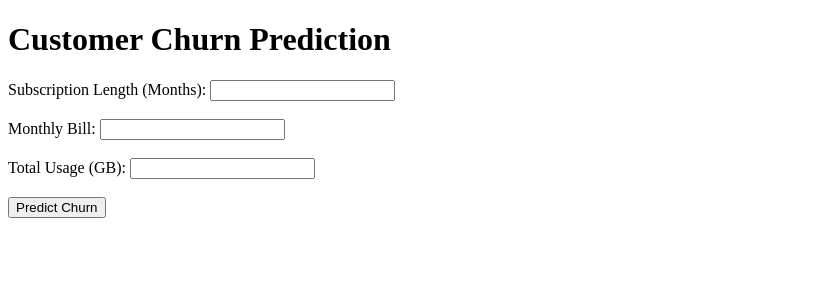
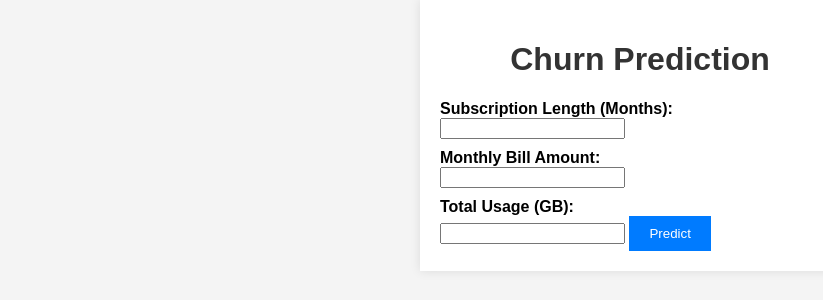
Before and after one commit to zeel-912/Customer_Churn_prediction, a Flask app: template templates/index.html in a window 1280 px wide. Shown: the top 300 px of the page, without its empty margins (0-823 px from the left). Run offline with Flask 3, Linux system fonts and the light colour scheme; the template is opened without the code that fills it, so the values that code supplies are empty.

Commit message:
version2.0

```diff
--- a/app.py
+++ b/app.py
@@ -1,32 +1,39 @@
-from flask import Flask, request, jsonify
-from tensorflow.keras.models import load_model  # Import the Keras load_model function
-import pandas as pd  # For data preprocessing
+from flask import Flask, request, jsonify, render_template
+from tensorflow.keras.models import load_model
+import pandas as pd
 
 app = Flask(__name__)
-model_path='/Users/zeelpatel/PycharmProjects/flaskProject/trained_model.h5'
-model = load_model(model_path)  # Replace with the path to your saved model
+model_path='/Users/zeelpatel/PycharmProjects/flaskProject1/trained_model.h5'
+model = load_model(model_path)
 
-@app.route('/predict', methods=['POST'])
-def predict():
-    try:
-        # Get customer data from the request
-        customer_data = request.json
+@app.route('/', methods=['GET', 'POST'])
+def index():
+    if request.method == 'POST':
+        try:
+            # Get customer data from the form
+            customer_data = {
+                'subscription_months': float(request.form['subscription_months']),
+                'monthly_bill': float(request.form['monthly_bill']),
+                'total_usage_gb': float(request.form['total_usage_gb']),
+                # Add more features as needed
+            }
 
-        # Perform input validation and preprocessing here
-        # For example, you can convert the incoming JSON to a DataFrame
-        input_data = pd.DataFrame([customer_data])
+            # Convert the customer data to a DataFrame
+            input_data = pd.DataFrame([customer_data])
 
-        # Make predictions using the loaded Keras model
-        prediction = model.predict(input_data)
+            # Make predictions using the loaded Keras model
+            prediction = model.predict(input_data)
 
-        # Format the prediction
-        formatted_prediction = "Churn" if prediction[0][0] >= 0.5 else "No Churn"
+            # Format the prediction
+            formatted_prediction = "Churn" if prediction[0][0] >= 0.75 else "No Churn"
 
-        # Return the prediction as a JSON response
-        response = {'prediction': formatted_prediction}
-        return jsonify(response)
-    except Exception as e:
-        return jsonify({'error': str(e)})
+            # Pass the prediction to the results template
+            return render_template('results.html', prediction=formatted_prediction)
+        except Exception as e:
+            error_message = str(e)
+            return render_template('index.html', error=error_message)
+    else:
+        return render_template('index.html')
 
 if __name__ == '__main__':
     app.run(debug=True)
--- a/templates/index.html
+++ b/templates/index.html
@@ -1,61 +1,78 @@
 <!DOCTYPE html>
-<html lang="en">
+<html>
 <head>
-    <meta charset="UTF-8">
-    <meta name="viewport" content="width=device-width, initial-scale=1.0">
-    <title>Customer Churn Prediction</title>
+    <title>Churn Prediction</title>
+    <style>
+        body {
+            font-family: Arial, sans-serif;
+            background-color: #f4f4f4;
+            margin: 0;
+            padding: 0;
+        }
+
+        .container {
+            max-width: 400px;
+            margin: 0 auto;
+            padding: 20px;
+            background-color: #fff;
+            box-shadow: 0 0 10px rgba(0, 0, 0, 0.1);
+        }
+
+        h1 {
+            text-align: center;
+            color: #333;
+        }
+
+        label {
+            display: block;
+            font-weight: bold;
+            margin-top: 10px;
+        }
+
+        input[type="text"] {
+            width: 100%;
+            padding: 10px;
+            margin-bottom: 15px;
+            border: 1px solid #ccc;
+            border-radius: 5px;
+        }
+
+        input[type="submit"] {
+            background-color: #007BFF;
+            color: #fff;
+            border: none;
+            padding: 10px 20px;
+            cursor: pointer;
+        }
+
+        input[type="submit"]:hover {
+            background-color: #0056b3;
+        }
+
+        .error {
+            color: red;
+        }
+    </style>
 </head>
 <body>
-    <h1>Customer Churn Prediction</h1>
+    <div class="container">
+        <h1>Churn Prediction</h1>
+        <form method="POST">
+            <label for="subscription_months">Subscription Length (Months):</label>
+            <input type="number" name="subscription_months" id="subscription_months" step="0.01" required>
 
-    <!-- Form to collect user input -->
-    <form id="churn-form">
-        <label for="subscription-length">Subscription Length (Months):</label>
-        <input type="number" id="subscription-length" name="Subscription_Length_Months" required><br><br>
+            <label for="monthly_bill">Monthly Bill Amount:</label>
+            <input type="number" name="monthly_bill" id="monthly_bill" step="0.01" required>
 
-        <label for="monthly-bill">Monthly Bill:</label>
-        <input type="number" id="monthly-bill" name="Monthly_Bill" required><br><br>
+            <label for="total_usage_gb">Total Usage (GB):</label>
+            <input type="number" name="total_usage_gb" id="total_usage_gb" step="0.01" required>
 
-        <label for="total-usage">Total Usage (GB):</label>
-        <input type="number" id="total-usage" name="Total_Usage_GB" required><br><br>
+            <input type="submit" value="Predict">
+        </form>
 
-        <button type="submit">Predict Churn</button>
-    </form>
-
-    <!-- Display prediction result here -->
-    <div id="prediction-result"></div>
-
-    <!-- JavaScript to handle form submission and API request -->
-    <script>
-        const form = document.getElementById('churn-form');
-        const predictionResult = document.getElementById('prediction-result');
-
-        form.addEventListener('submit', async (event) => {
-            event.preventDefault();
-
-            // Collect user input data
-            const formData = new FormData(form);
-            const customerData = {};
-            formData.forEach((value, key) => {
-                customerData[key] = value;
-            });
-
-            // Send a POST request to the Flask API
-            const response = await fetch('/predict', {
-                method: 'POST',
-                headers: {
-                    'Content-Type': 'application/json',
-                },
-                body: JSON.stringify(customerData),
-            });
-
-            if (response.ok) {
-                const data = await response.json();
-                predictionResult.textContent = `Churn Prediction: ${data.prediction}`;
-            } else {
-                predictionResult.textContent = 'Error predicting churn.';
-            }
-        });
-    </script>
+        {% if error %}
+            <p class="error">{{ error }}</p>
+        {% endif %}
+    </div>
 </body>
 </html>
--- a/text_case.py
+++ b/text_case.py
@@ -1,6 +1,6 @@
 import requests
 
-api_url = 'https://34.125.116.35:5000/predict'
+api_url = 'http://127.0.0.1:5000/predict'
 
 customer_data = {
     'Subscription_Length_Months': 10,
```
Also changed, not shown: templates/results.html (added, +39 -0 lines).
